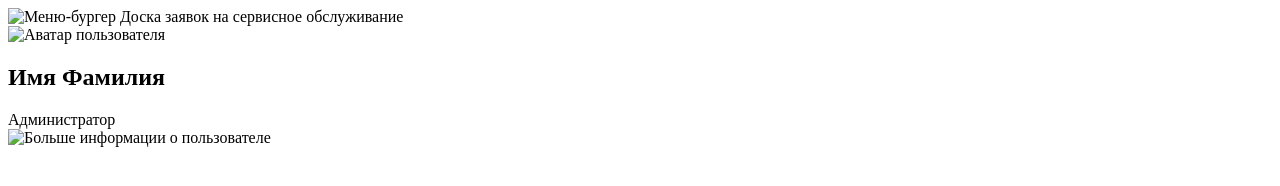
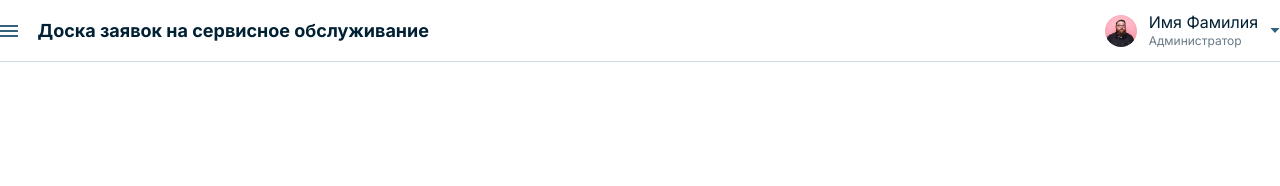
Before and after one commit to walkerman-on/request-board-layout, a plain HTML site: page index.html in a window 1280 px wide. Drawn offline with Linux system fonts and the light colour scheme.

Commit message:
Making navigation

```diff
--- a/index.html
+++ b/index.html
@@ -12,18 +12,20 @@
         <div class="container">
             <nav class="navigation">
                 <div class="navigation-menu__burger">
-                    <img class="logo" src="#" alt="Меню-бургер">
+                    <img class="menu-burger-img" src="./img/burger-menu.svg" alt="Меню-бургер">
                     <span class="navigation__title">Доска заявок на сервисное обслуживание</span>
                 </div>
                 <div class="navigation-menu__lk">
                     <div class="lk__img-container">
-                        <img src="#" alt="Аватар пользователя">
+                        <img class ="lk-user-img" src="./img/user-avatar.jpg" alt="Аватар пользователя">
                     </div>
                     <div class="lk__user-info">
-                        <h2 class="user-name">Имя Фамилия</h2>
+                        <a href="#" class="user-name__link">
+                            <span class="user-name">Имя Фамилия</span>
+                        </a>
                         <span class="user-admin">Администратор</span>
                     </div>
-                    <img src="#" alt="Больше информации о пользователе" class="logo">
+                    <img src="./img/user-more-info.svg" alt="Больше информации о пользователе" class="logo">
                 </div>
             </nav>
         </div>
--- a/style.css
+++ b/style.css
@@ -0,0 +1,97 @@
+@import url('https://fonts.googleapis.com/css2?family=Inter:wght@300;400;500;600;700&display=swap');
+
+:root {
+    --color-black: #002033;
+    --color-black-alfa60: rgba(0, 32, 51, 0.6);
+    --color-blue-alfa-20: rgba(0, 65, 102, 0.2);
+    --color-white: white;
+    --color-button: #0078D2;
+    --color-orange: #FFA429;
+    --color-violet: #89258B;
+    --color-turquoise: #44CCDB;
+    --bg-light-gray-alfa50: rgba(236, 241, 244, 0.5);
+    --bg-dark-gray: #00426912;
+}
+
+
+* {
+    all: unset;
+    display: revert;
+    list-style: none;
+}
+
+body {
+    font-family: "Inter", sans-serif;
+    font-weight: 400;
+    color: var(--color-black);
+}
+
+.header {
+    border-bottom: 1px solid var(--color-blue-alfa-20);
+}
+
+.container {
+    max-width: 1846px;
+    margin: 0 auto;
+}
+
+.navigation {
+    display: flex;
+    justify-content: space-between;
+    align-items: center;
+    padding: 14px 0;
+
+}
+
+.menu-burger-img {
+    margin-right: 15px;
+}
+
+.navigation__title {
+    font-size: 18px;
+    font-weight: 700;
+}
+
+.navigation-menu__lk {
+    display: flex;
+    align-items: center;
+}
+
+.lk__img-container {
+    max-height: 32px;
+    max-width: 32px;
+    margin-right: 12px;
+}
+
+.lk-user-img {
+    max-height: 100%;
+    max-width: 100%;
+    overflow: hidden;
+    object-fit: cover;
+    border-radius: 50%;
+}
+
+.lk__user-info {
+    margin-right: 12px;
+}
+
+.user-name__link {
+    cursor: pointer;
+}
+.user-name {
+    display: block;
+    font-size: 16px;
+    line-height: 16px;
+    margin-bottom: 4px;
+}
+
+.user-name:hover {
+    opacity: 0.7;
+}
+
+.user-admin {
+    display: block;
+    font-size: 12px;
+    color: var(--color-black-alfa60);
+    line-height: 13px;
+}
```
Also changed, not shown: img/burger-menu.svg (added), img/user-avatar.jpg (added), img/user-more-info.svg (added).
